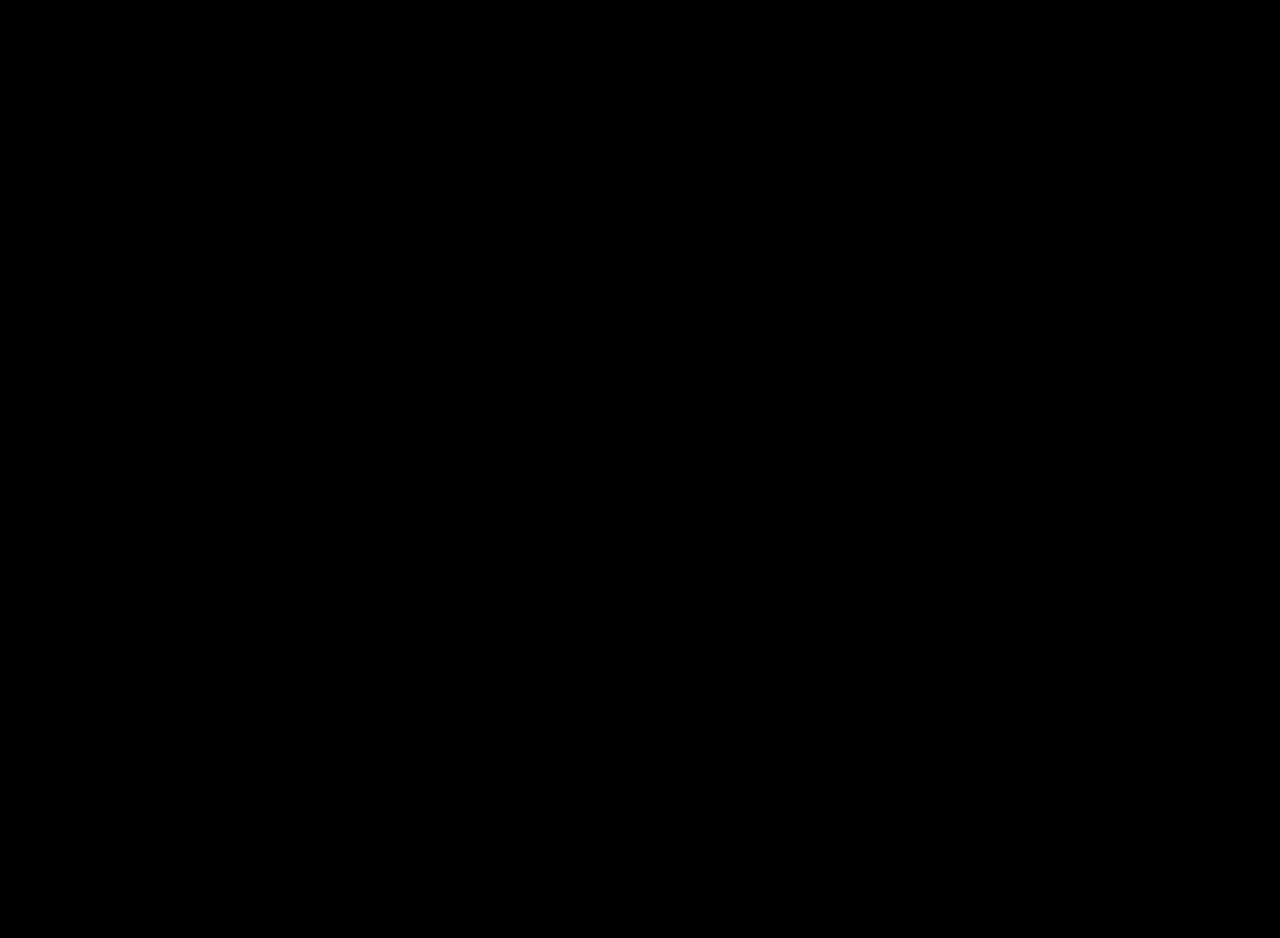
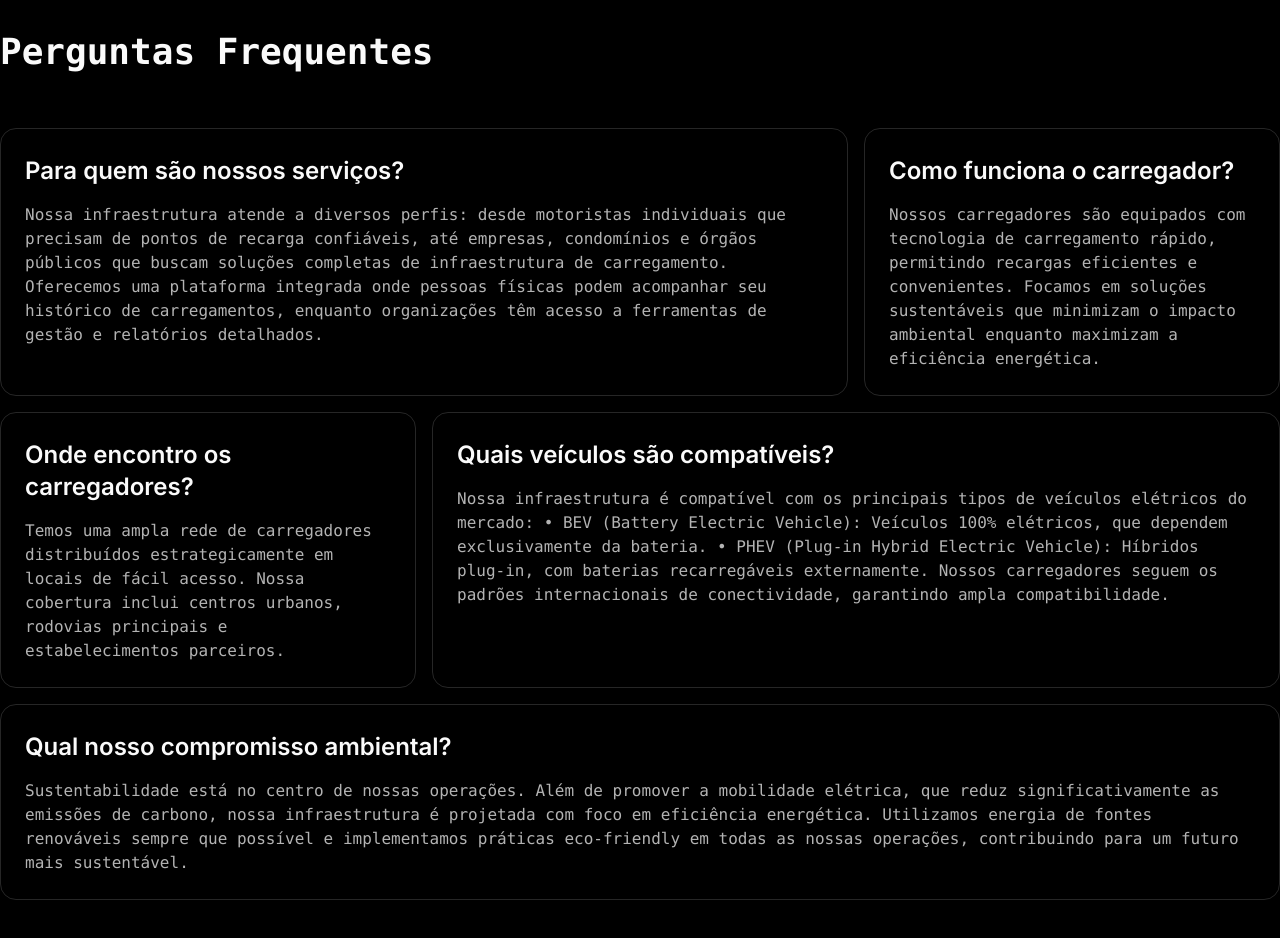
Before and after one commit to httpsyan/limpa, a Next.js app: page / in a window 1280 px wide. Shown: the part 2320-3258 px from the top of the page. Before the commit the page ends 2288 px from the top, so only its background shows below. Built offline with nearby package versions, Linux system fonts and the light colour scheme.

Commit message:
feat: adiciona perfuntas frequentes

```diff
--- a/src/app/page.tsx
+++ b/src/app/page.tsx
@@ -9,6 +9,82 @@
         <Hero />
         <Feature />
         <Cta />
+        <section className="container flex flex-col gap-6 md:gap-14 mx-auto mb-32">
+          <h2 className="text-xl font-semibold -tracking-4 md:text-4xl font-mono">
+            Perguntas Frequentes
+          </h2>
+
+          <div className="grid grid-cols-1 md:grid-cols-2 lg:grid-cols-3 gap-4">
+            <div className="flex h-full flex-col gap-4 border border-brand-neutrals-100 p-6 bg-[#0c0c0c0c] rounded-2xl md:col-span-2 lg:col-span-2">
+              <h3 className="pt-0.5 text-xl font-semibold -tracking-4 md:text-2xl text-pretty">
+                Para quem são nossos serviços?
+              </h3>
+              <p className="[&_b]:md:font-semibold [&_strong]:md:font-semibold whitespace-pre-line !text-pretty font-mono text-sm text-[#B3B3B3] md:text-base">
+                Nossa infraestrutura atende a diversos perfis: desde motoristas
+                individuais que precisam de pontos de recarga confiáveis, até
+                empresas, condomínios e órgãos públicos que buscam soluções
+                completas de infraestrutura de carregamento. Oferecemos uma
+                plataforma integrada onde pessoas físicas podem acompanhar seu
+                histórico de carregamentos, enquanto organizações têm acesso a
+                ferramentas de gestão e relatórios detalhados.
+              </p>
+            </div>
+
+            <div className="flex h-full flex-col gap-4 border border-brand-neutrals-100 p-6 bg-[#0c0c0c0c] rounded-2xl">
+              <h3 className="pt-0.5 text-xl font-semibold -tracking-4 md:text-2xl text-pretty">
+                Como funciona o carregador?
+              </h3>
+              <p className="[&_b]:md:font-semibold [&_strong]:md:font-semibold whitespace-pre-line !text-pretty font-mono text-sm text-[#B3B3B3] md:text-base">
+                Nossos carregadores são equipados com tecnologia de carregamento
+                rápido, permitindo recargas eficientes e convenientes. Focamos
+                em soluções sustentáveis que minimizam o impacto ambiental
+                enquanto maximizam a eficiência energética.
+              </p>
+            </div>
+
+            <div className="flex h-full flex-col gap-4 border border-brand-neutrals-100 p-6 bg-[#0c0c0c0c] rounded-2xl">
+              <h3 className="pt-0.5 text-xl font-semibold -tracking-4 md:text-2xl text-pretty">
+                Onde encontro os carregadores?
+              </h3>
+              <p className="[&_b]:md:font-semibold [&_strong]:md:font-semibold whitespace-pre-line !text-pretty font-mono text-sm text-[#B3B3B3] md:text-base">
+                Temos uma ampla rede de carregadores distribuídos
+                estrategicamente em locais de fácil acesso. Nossa cobertura
+                inclui centros urbanos, rodovias principais e estabelecimentos
+                parceiros.
+              </p>
+            </div>
+
+            <div className="flex h-full flex-col gap-4 border border-brand-neutrals-100 p-6 bg-[#0c0c0c0c] rounded-2xl md:col-span-2">
+              <h3 className="pt-0.5 text-xl font-semibold -tracking-4 md:text-2xl text-pretty">
+                Quais veículos são compatíveis?
+              </h3>
+              <p className="[&_b]:md:font-semibold [&_strong]:md:font-semibold whitespace-pre-line !text-pretty font-mono text-sm text-[#B3B3B3] md:text-base">
+                Nossa infraestrutura é compatível com os principais tipos de
+                veículos elétricos do mercado: • BEV (Battery Electric Vehicle):
+                Veículos 100% elétricos, que dependem exclusivamente da bateria.
+                • PHEV (Plug-in Hybrid Electric Vehicle): Híbridos plug-in, com
+                baterias recarregáveis externamente. Nossos carregadores seguem
+                os padrões internacionais de conectividade, garantindo ampla
+                compatibilidade.
+              </p>
+            </div>
+
+            <div className="flex h-full flex-col gap-4 border border-brand-neutrals-100 p-6 bg-[#0c0c0c0c] rounded-2xl lg:col-span-3">
+              <h3 className="pt-0.5 text-xl font-semibold -tracking-4 md:text-2xl text-pretty">
+                Qual nosso compromisso ambiental?
+              </h3>
+              <p className="[&_b]:md:font-semibold [&_strong]:md:font-semibold whitespace-pre-line !text-pretty font-mono text-sm text-[#B3B3B3] md:text-base">
+                Sustentabilidade está no centro de nossas operações. Além de
+                promover a mobilidade elétrica, que reduz significativamente as
+                emissões de carbono, nossa infraestrutura é projetada com foco
+                em eficiência energética. Utilizamos energia de fontes
+                renováveis sempre que possível e implementamos práticas
+                eco-friendly em todas as nossas operações, contribuindo para um
+                futuro mais sustentável.
+              </p>
+            </div>
+          </div>
+        </section>
       </div>
     </main>
   );
```
